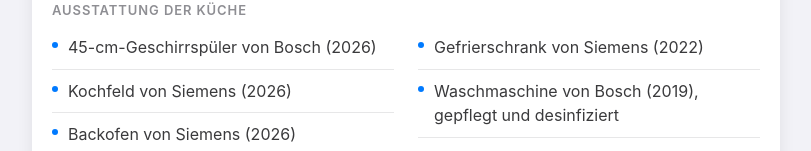
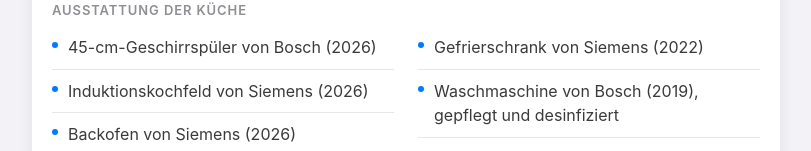
Before and after one commit to wohnung-krailling/wohnung-krailling.github.io, a plain HTML site: page index.html in a window 1280 px wide. Shown: the part 2821-2972 px from the top of the page, without its empty margins (234-1045 px from the left). Drawn offline with Linux system fonts and the light colour scheme.

Commit message:
Add files via upload

```diff
--- a/index.html
+++ b/index.html
@@ -541,8 +541,8 @@
         <div class="gallery-caption">Küche – Ansicht 1</div>
       </div>
       <div class="gallery-item" onclick="openLightbox(8)">
-        <img src="Kochfeld von Siemens.jpeg" alt="Kochfeld von Siemens" loading="lazy" />
-        <div class="gallery-caption">Kochfeld von Siemens</div>
+        <img src="Kochfeld von Siemens.jpeg" alt="Induktionskochfeld von Siemens" loading="lazy" />
+        <div class="gallery-caption">Induktionskochfeld von Siemens</div>
       </div>
       <div class="gallery-item" onclick="openLightbox(9)">
         <img src="Backofen von Siemens.jpeg" alt="Backofen von Siemens" loading="lazy" />
@@ -720,7 +720,7 @@
       <div class="grid-2">
         <ul class="ios-list">
           <li>45-cm-Geschirrspüler von Bosch (2026)</li>
-          <li>Kochfeld von Siemens (2026)</li>
+          <li>Induktionskochfeld von Siemens (2026)</li>
           <li>Backofen von Siemens (2026)</li>
           <li>Kühlschrank von Neff (2025)</li>
           <li>Dunstabzugshaube von Elica (2025)</li>
@@ -884,7 +884,7 @@
     { src: "Wohnzimmer.jpeg", alt: "Wohnzimmer" },
     { src: "Treppen-2.jpeg", alt: "Treppen – Ansicht 1" },
     { src: "Kueche.jpeg", alt: "Küche – Ansicht 1" },
-    { src: "Kochfeld von Siemens.jpeg", alt: "Kochfeld von Siemens" },
+    { src: "Kochfeld von Siemens.jpeg", alt: "Induktionskochfeld von Siemens" },
     { src: "Backofen von Siemens.jpeg", alt: "Backofen von Siemens" },
     { src: "Waschmaschine von Bosch.jpeg", alt: "Waschmaschine von Bosch" },
     { src: "Geschirrspüler von Bosch.jpeg", alt: "Geschirrspüler von Bosch" },
```
